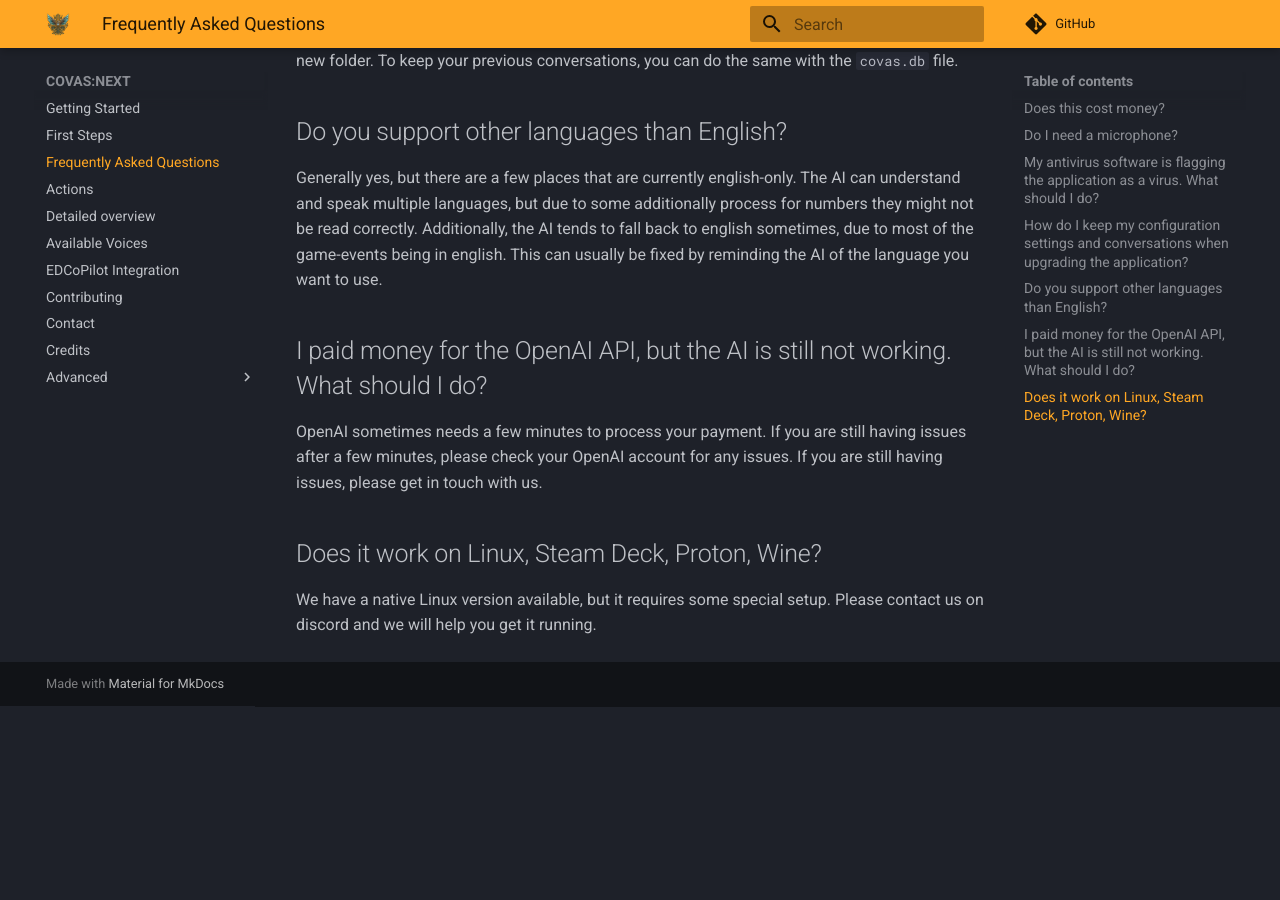
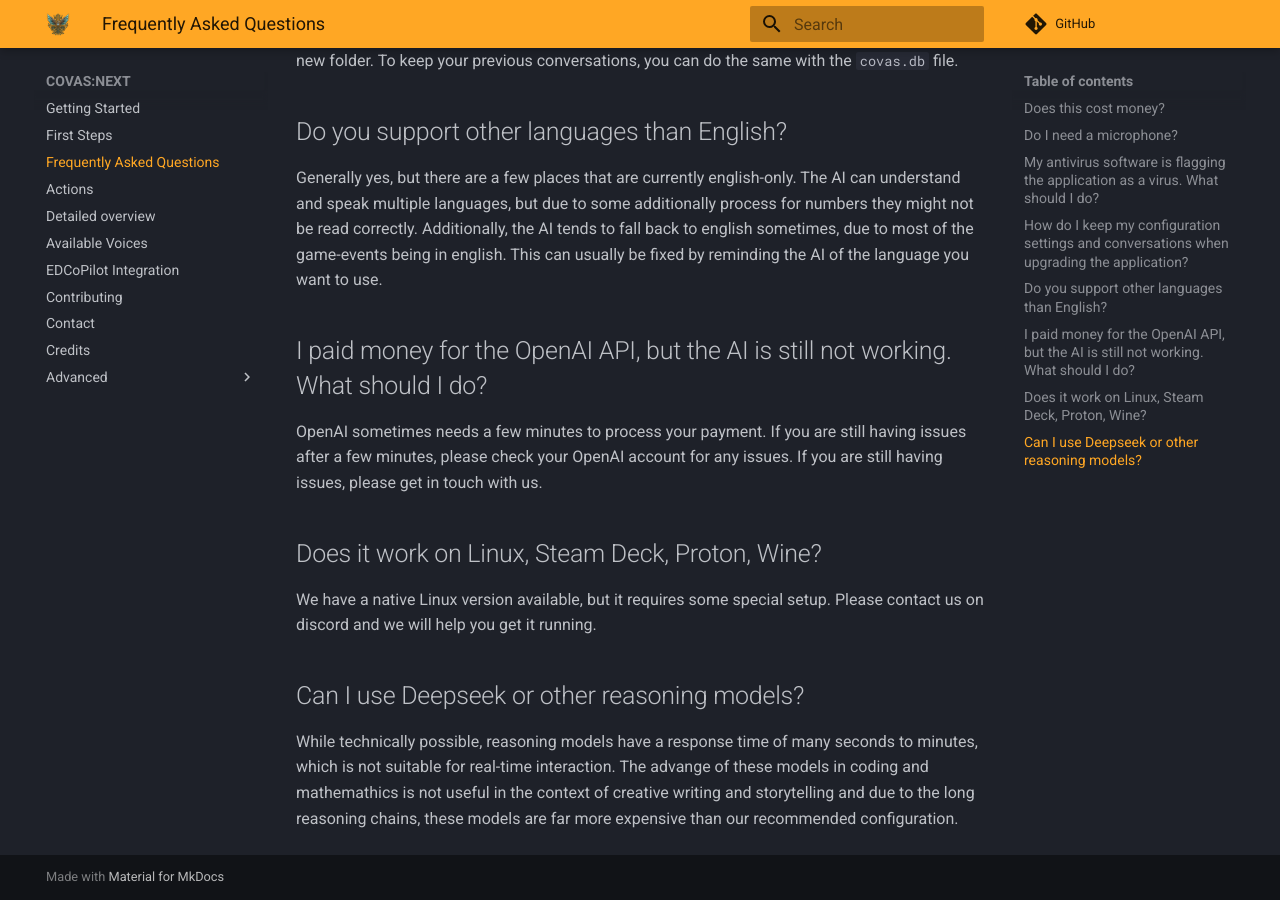
Before and after one commit to RatherRude/Elite-Dangerous-AI-Integration, an MkDocs documentation site: the page built from docs/10_faq.md, in a window 1280 px wide and 900 px high, scrolled down 858 px. Built offline with MkDocs 1.6.1 and Material for MkDocs 9.7.7, drawn with Linux system fonts in a browser that asks for light colours; comment, search, counter and statistics services are not loaded; before the commit the page ends 1564 px from its top, so only the background shows below that.

Commit message:
chore(docs): add deepseek faq

```diff
--- a/docs/10_faq.md
+++ b/docs/10_faq.md
@@ -29,3 +29,7 @@ OpenAI sometimes needs a few minutes to process your payment. If you are still h
 ## Does it work on Linux, Steam Deck, Proton, Wine?
 
 We have a native Linux version available, but it requires some special setup. Please contact us on discord and we will help you get it running.
+
+## Can I use Deepseek or other reasoning models?
+
+While technically possible, reasoning models have a response time of many seconds to minutes, which is not suitable for real-time interaction. The advange of these models in coding and mathemathics is not useful in the context of creative writing and storytelling and due to the long reasoning chains, these models are far more expensive than our recommended configuration.
```
